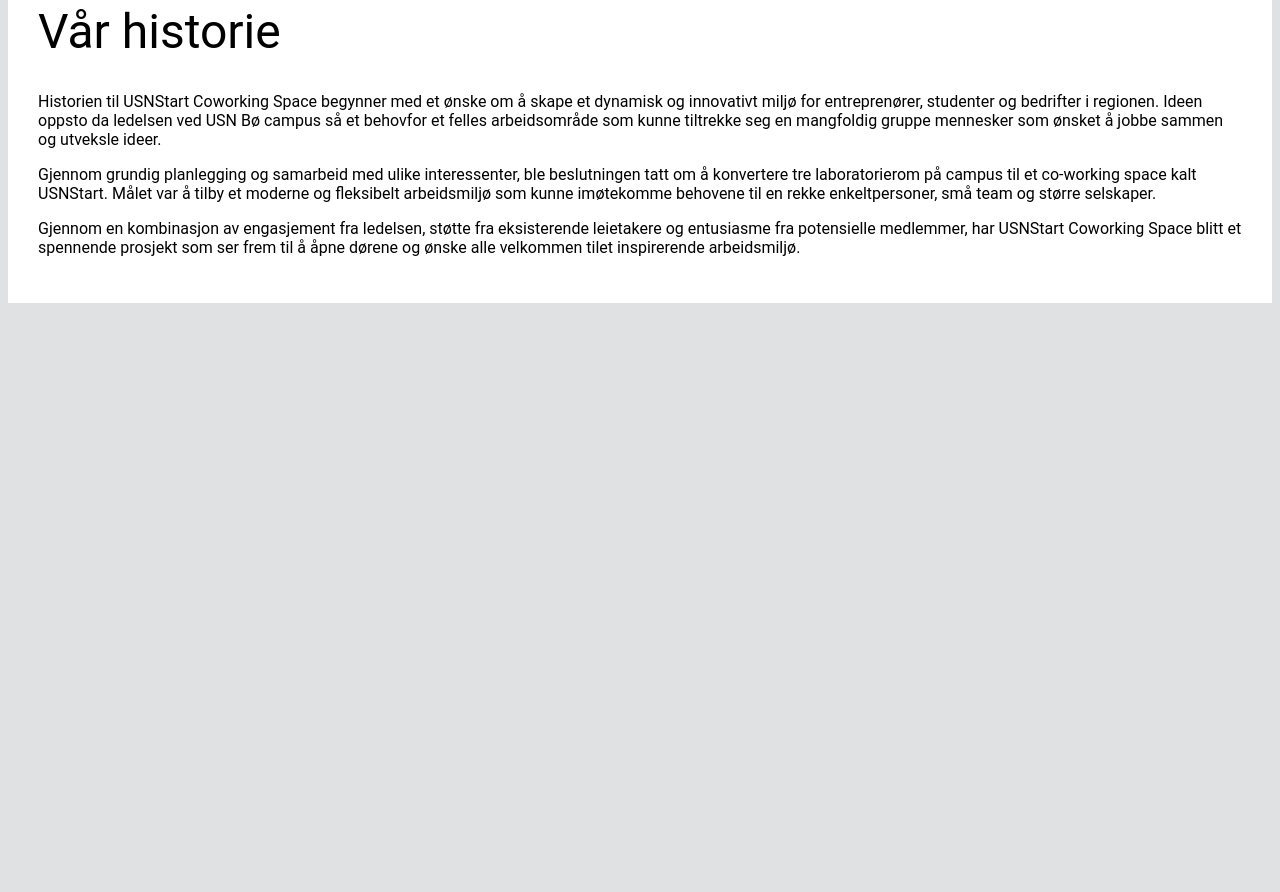
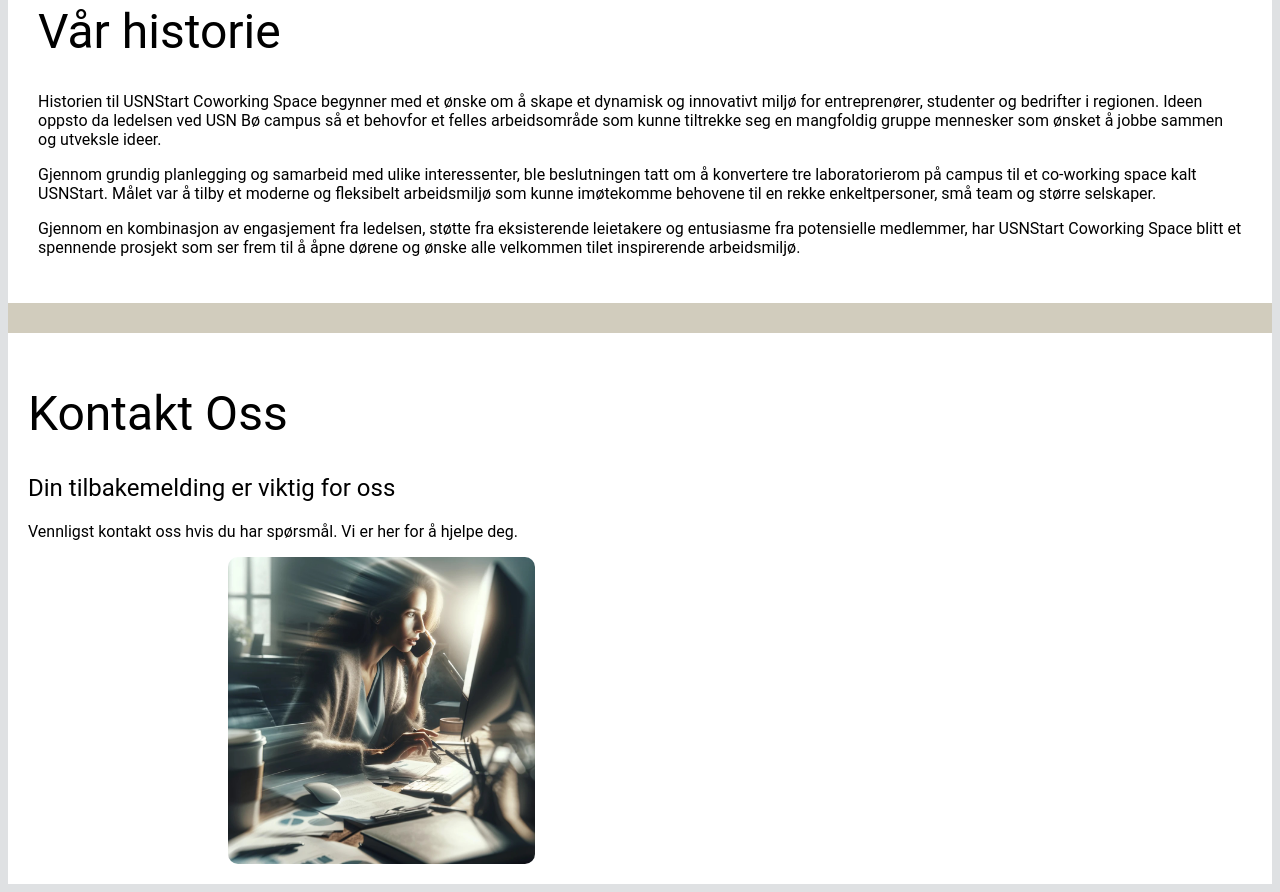
Before and after one commit to Makaaw/USN-start, a plain HTML site: page OmOss.html in a window 1280 px wide. Shown: the part 2042-2934 px from the top of the page. Before the commit the page ends 2353 px from the top, so only its background shows below. Drawn offline with Linux system fonts and the light colour scheme.

Commit message:
Kontakt oss

```diff
--- a/OmOss.html
+++ b/OmOss.html
@@ -44,7 +44,7 @@
       <h1 class="values-header">Våre verdier</h1>
       <div class="values-container">
         <div class="value-box">
-          <img src="icon1.png" alt="Ikon 1" />
+          <img src="IkonBærekraft.png" alt="Ikon 1" />
           <h3>Bærekraft</h3>
           <p>
             Vi er opptatt av miljøvennlige praksiser og jobber aktivt med å
@@ -52,7 +52,7 @@
           </p>
         </div>
         <div class="value-box">
-          <img src="icon2.png" alt="Ikon 2" />
+          <img src="IkonInnovasjon.png" alt="Ikon 2" />
           <h3>Innovasjon</h3>
           <p>
             Vi vil fremme kreativitet, eksperimentering og utvikling av nye
@@ -107,5 +107,14 @@
         velkommen tilet inspirerende arbeidsmiljø.</p>
       </p>
     </div>
+    <div class="contact-section">
+        <div class="contact-text">
+          <h1>Kontakt Oss</h1>
+          <h2>Din tilbakemelding er viktig for oss</h2>
+          <p>Vennligst kontakt oss hvis du har spørsmål. Vi er her for å hjelpe deg.</p>
+        <div class="contact-image">
+          <img src="KontaktOss.jpg" alt="Bilde relatert til kontaktinformasjon">
+        </div> </div>
+      </div>
   </body>
 </html>
--- a/styleOmOss.css
+++ b/styleOmOss.css
@@ -1,3 +1,5 @@
+/*Farger: Hvit:#dfe1e3, Mørk: #7e7365, Lys beige: #d1ccbd */
+
 /* Bakgrunn */
 body {
   background-color: #dfe1e3; /* Endrer bakgrunnen til hvit */
@@ -184,3 +186,39 @@ nav ul li a.active {
   margin-top: 0;
   padding: 30px;
 }
+.contact-section {
+  display: flex;
+  align-items: center;
+  justify-content: space-between;
+  background-color: #d1ccbd;
+  padding-top: 30px;
+  gap: 20px;
+}
+
+.contact-text {
+  background-color: white;
+  flex: 1;
+  padding: 20px;
+}
+
+.contact-image {
+  flex: 0 1 30%; /* Gjør at bildecontaineren kan vokse opp til 30% av seksjonens bredde */
+  display: flex;
+  float: right;
+}
+.contact-image img {
+  max-width: 30%;
+  height: auto;
+  float: right;
+  border-radius: 10px; /* Tilføyer avrundede hjørner for konsistens */
+}
+
+@media (max-width: 768px) {
+  .contact-section {
+    flex-direction: column;
+  }
+
+  .contact-image {
+    margin-top: 50px;
+  }
+}
```
Also changed, not shown: IkonBærekraft.png (added), IkonInnovasjon.png (added), KontaktOss.jpg (added).
